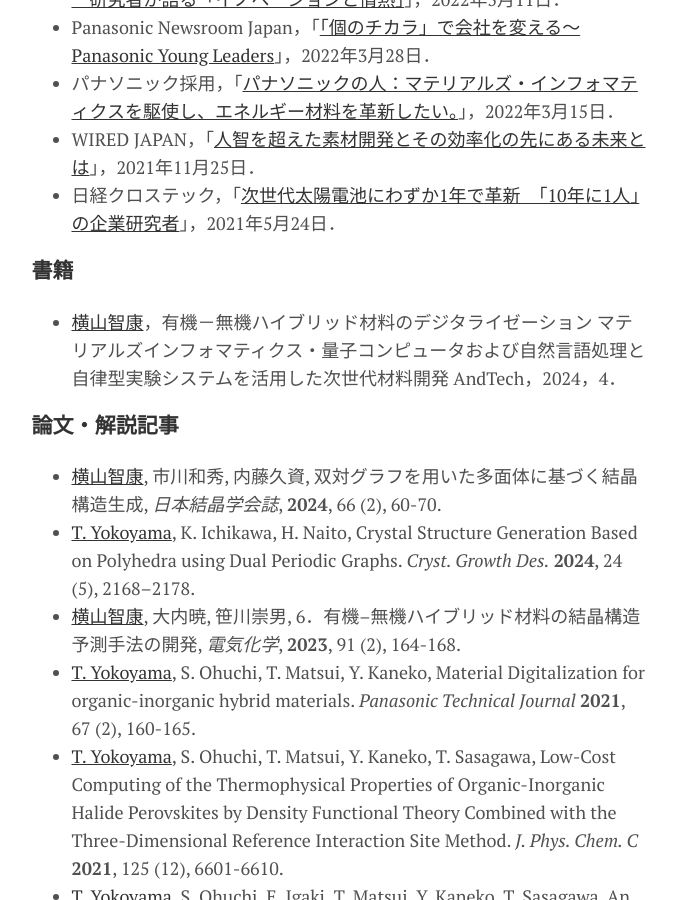
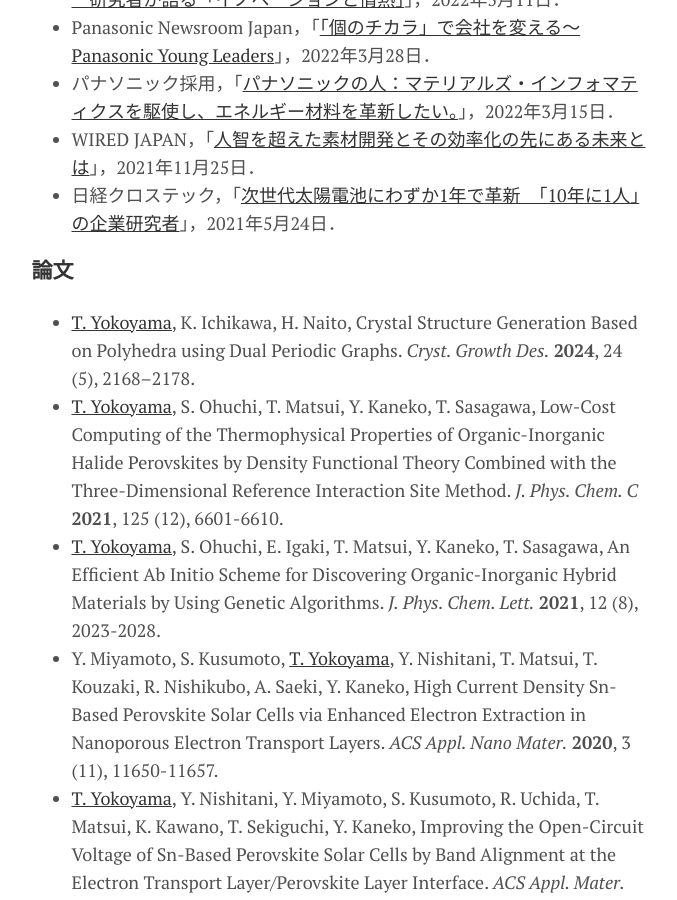
Before and after one commit to yokoyamatomoyasu/yokoyamatomoyasu.github.io, a Jekyll site: the page built from menu/about.md, in a window 1280 px wide and 900 px high, scrolled down 1502 px. Shown: the whole window, without its empty margins (301-978 px from the left). Built offline with Jekyll 4.4.1, drawn with Linux system fonts in a browser that asks for light colours; some of the changed text lies outside the part shown.

Commit message:
GitHub pages site with Jekyll

```diff
--- a/menu/about.md
+++ b/menu/about.md
@@ -51,14 +51,8 @@ permalink: /about
 - WIRED JAPAN，「[人智を超えた素材開発とその効率化の先にある未来とは](https://wired.jp/2021/11/25/wired-conference-2021-panasonic-ws/)」，2021年11月25日．
 - 日経クロステック，「[次世代太陽電池にわずか1年で革新　「10年に1人」の企業研究者](https://xtech.nikkei.com/atcl/nxt/column/18/01620/052000007/)」，2021年5月24日．
 
-### 書籍
-- [横山智康](https://andtech.co.jp/books/1eec6711-968c-6054-bb8d-064fb9a95405)，有機－無機ハイブリッド材料のデジタライゼーション マテリアルズインフォマティクス・量子コンピュータおよび自然言語処理と自律型実験システムを活用した次世代材料開発 AndTech，2024，4．
-
-### 論文・解説記事
-- [横山智康](https://doi.org/10.5940/jcrsj.66.60), 市川和秀, 内藤久資, 双対グラフを用いた多面体に基づく結晶構造生成, *日本結晶学会誌*, **2024**, 66 (2), 60-70.
+### 論文
 - [T. Yokoyama](https://pubs.acs.org/doi/10.1021/acs.cgd.3c01492), K. Ichikawa, H. Naito, Crystal Structure Generation Based on Polyhedra using Dual Periodic Graphs. *Cryst. Growth Des.* **2024**,  24 (5), 2168–2178.
-- [横山智康](https://doi.org/10.5796/denkikagaku.23-FE0014), 大内暁, 笹川崇男, 6．有機–無機ハイブリッド材料の結晶構造予測手法の開発, *電気化学*, **2023**, 91 (2), 164-168.
-- [T. Yokoyama](https://holdings.panasonic/jp/corporate/technology/technology-journal/pdf/v6702/p0115.pdf), S. Ohuchi, T. Matsui, Y. Kaneko, Material Digitalization for organic-inorganic hybrid materials. *Panasonic Technical Journal* **2021**, 67 (2), 160-165.
 - [T. Yokoyama](https://doi.org/10.1021/acs.jpcc.1c01171), S. Ohuchi, T. Matsui, Y. Kaneko, T. Sasagawa, Low-Cost Computing of the Thermophysical Properties of Organic-Inorganic Halide Perovskites by Density Functional Theory Combined with the Three-Dimensional Reference Interaction Site Method. *J. Phys. Chem. C* **2021**, 125 (12), 6601-6610.
 - [T. Yokoyama](https://doi.org/10.1021/acs.jpclett.1c00087), S. Ohuchi, E. Igaki, T. Matsui, Y. Kaneko, T. Sasagawa, An Efficient Ab Initio Scheme for Discovering Organic-Inorganic Hybrid Materials by Using Genetic Algorithms. *J. Phys. Chem. Lett.* **2021**, 12 (8), 2023-2028.
 - Y. Miyamoto, S. Kusumoto, [T. Yokoyama](https://doi.org/10.1021/acs.jpclett.1c00087), Y. Nishitani, T. Matsui, T. Kouzaki, R. Nishikubo, A. Saeki, Y. Kaneko, High Current Density Sn-Based Perovskite Solar Cells via Enhanced Electron Extraction in Nanoporous Electron Transport Layers. *ACS Appl. Nano Mater.* **2020**, 3 (11), 11650-11657.
```
Also changed, not shown: other parts of menu/about.md (+8 -0 lines), _posts/2024-07-27-researcher-life-6.md (+1 -1 lines), menu/news.md (+1 -0 lines), 1 other file.
